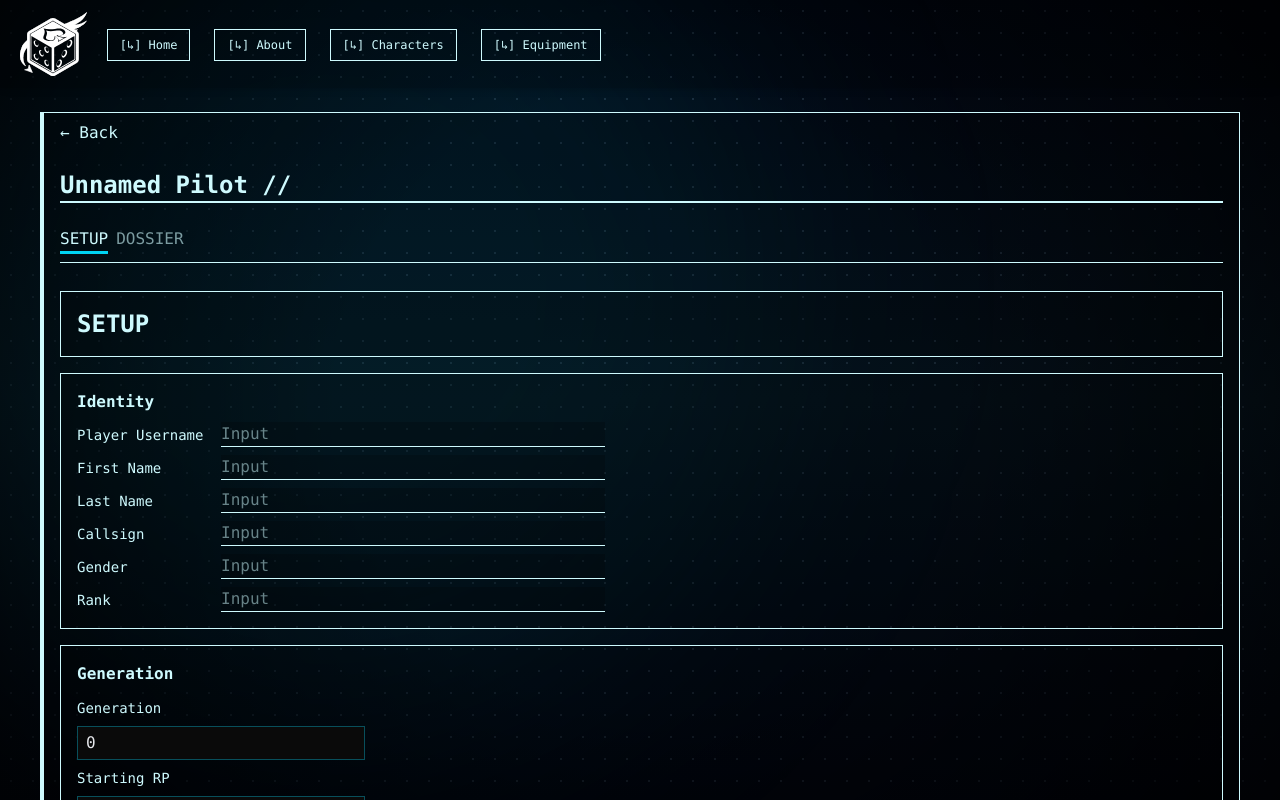
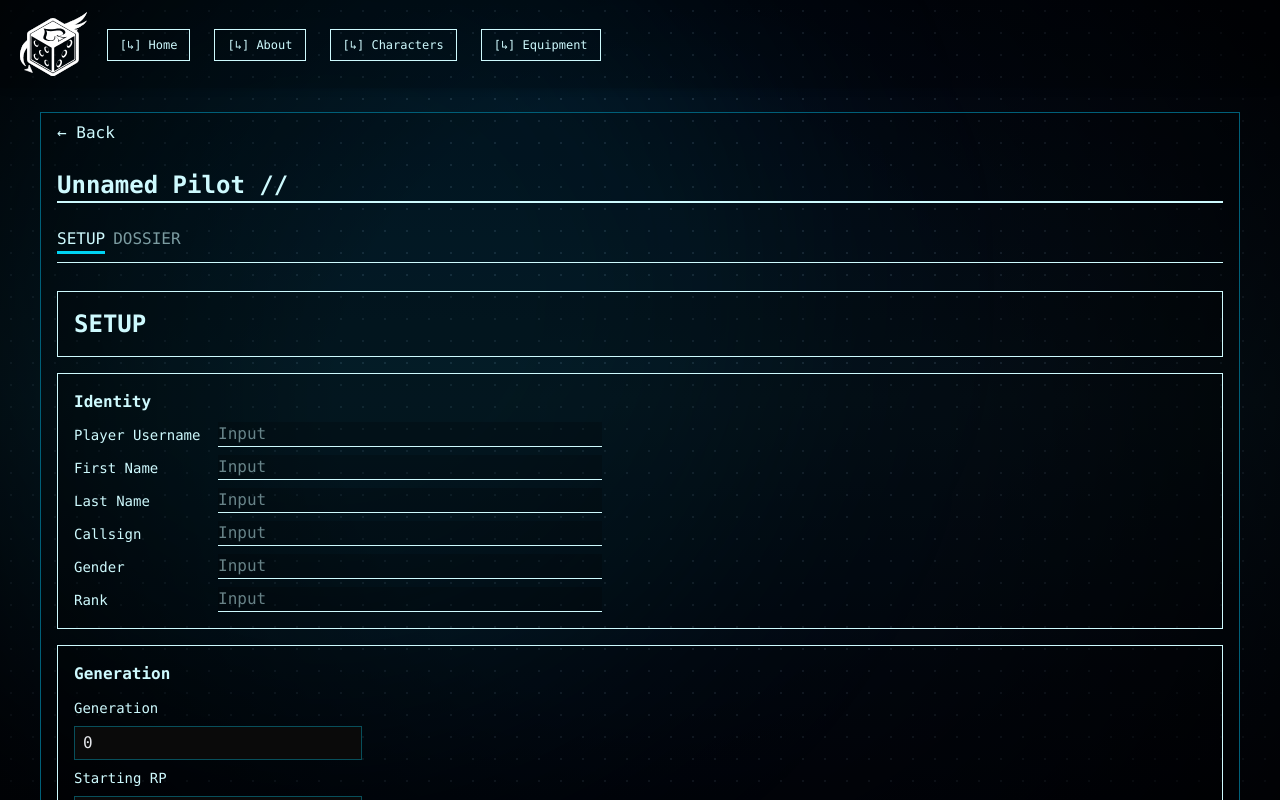
Before and after one commit to RudrNaik/AcesHigh, a React (Vite) app in the folder frontend/: page /charactermanager in a window 1280 px wide. Both pictures are taken after a click on the button "Create Character". Shown: the top 800 px of the page. Built offline with nearby package versions, Linux system fonts and the light colour scheme.

Commit message:
softened the ordnance cards.

```diff
--- a/frontend/src/components/characterManager/components/CharacterSheet.tsx
+++ b/frontend/src/components/characterManager/components/CharacterSheet.tsx
@@ -35,7 +35,7 @@ function CharacterSheet({
   }, [character.metadata.setupComplete]);
 
   return (
-    <div className="w-full min-h-screen px-1 space-y-6 lg:px-4 lg:py-2 lg:border-l-4 border-cyan-100 lg:border bg-black/20">
+    <div className="w-full min-h-screen px-1 space-y-6 lg:px-4 lg:py-2 border-cyan-800 lg:border bg-black/20">
       <button onClick={onBack} className="theme-btn">
         ← Back
       </button>
--- a/frontend/src/components/equipmentViews/munitions/OrdnanceCard.tsx
+++ b/frontend/src/components/equipmentViews/munitions/OrdnanceCard.tsx
@@ -28,7 +28,6 @@ function OrdnanceCard(ordnance: OrdnanceCardProps) {
         border
         border-cyan-800
         p-6
-
       "
     >
       {/* Header */}
```
